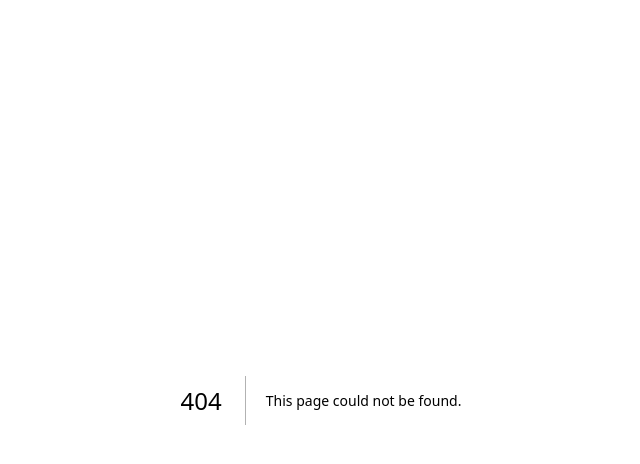
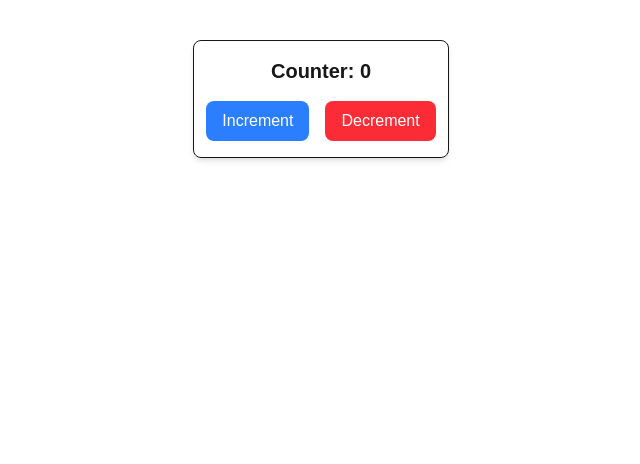
Before and after one commit to mohammad-salim-23/Next-js-Basic, a Next.js app: page /counter in a window 1280 px wide. Before the commit this address had no page. Shown: the top 464 px of the page, without its empty margins (319-959 px from the left). Built offline with nearby package versions, Linux system fonts and the light colour scheme.

Commit message:
use client counter componenet made

```diff
--- /dev/null
+++ b/src/app/counter/page.js
@@ -0,0 +1,10 @@
+const { default: Counter } = require("@/components/Counter")
+
+const CounterPage = ()=>{
+    return (
+        <div>
+            <Counter/>
+        </div>
+    )
+}
+export default CounterPage;
--- /dev/null
+++ b/src/components/Counter.jsx
@@ -0,0 +1,28 @@
+"use client";
+import { useState } from "react";
+
+const Counter = () => {
+  const [count, setCount] = useState(0);
+
+  return (
+    <div className="flex flex-col items-center gap-4 p-4 border rounded-lg w-64 mx-auto mt-10 shadow-md">
+      <h2 className="text-xl font-bold">Counter: {count}</h2>
+      <div className="flex gap-4">
+        <button
+          className="px-4 py-2 bg-blue-500 text-white rounded-lg hover:bg-blue-700"
+          onClick={() => setCount(count + 1)}
+        >
+          Increment
+        </button>
+        <button
+          className="px-4 py-2 bg-red-500 text-white rounded-lg hover:bg-red-700"
+          onClick={() => setCount(count - 1)}
+        >
+          Decrement
+        </button>
+      </div>
+    </div>
+  );
+};
+
+export default Counter;
```
